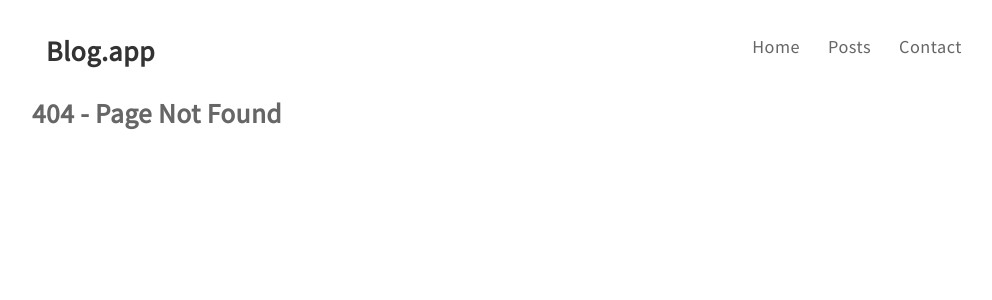
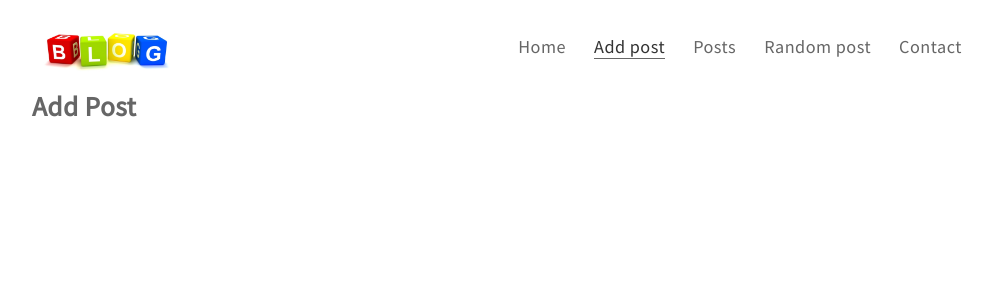
Before and after one commit to RafalPijet/blog-with-users, a React (Create React App) app in the folder client/: page /posts/new in a window 1280 px wide. Before the commit this address had no page. Shown: the top 300 px of the page, without its empty margins (136-1128 px from the left). Built offline with nearby package versions, Linux system fonts and the light colour scheme.

Commit message:
Add next components templates with routing

```diff
--- a/client/src/App.js
+++ b/client/src/App.js
@@ -8,6 +8,9 @@ import PageNotFound from './components/pages/PageNotFound/PageNotFound';
 import Login from './components/pages/Login/Login';
 import Registration from './components/pages/Registration/Registration';
 import Welcome from './components/pages/Welcome/Welcome';
+import AddPost from './components/pages/AddPost/AddPost';
+import RandomPost from './components/pages/RandomPost/RandomPost';
+import SinglePost from './components/pages/SinglePost/SinglePost';
 
 class App extends React.Component {
     state = {
@@ -33,7 +36,10 @@ class App extends React.Component {
                 <MainLayout>
                     <Switch>
                         <Route path="/" exact component={Home}/>
+                        <Route path="/posts/new" exact component={AddPost}/>
                         <Route path="/posts" exact component={Posts}/>
+                        <Route path="/posts/random" exact component={RandomPost}/>
+                        <Route path="/posts/:id" exact component={SinglePost}/>
                         <Route path="/contact" exact component={Contact}/>
                         <Route component={PageNotFound}/>
                     </Switch>
--- a/client/src/components/common/Logo/Logo.js
+++ b/client/src/components/common/Logo/Logo.js
@@ -2,8 +2,8 @@ import React from 'react'
 
 import './Logo.scss';
 
-const Logo = ({ links, location }) => (
-  <h1 className="logo">Blog.app</h1>
+const Logo = ({ image, name }) => (
+  <img className="logo" src={image} alt={name}/>
 );
 
 export default Logo;
--- a/client/src/components/common/Logo/Logo.scss
+++ b/client/src/components/common/Logo/Logo.scss
@@ -1,8 +1,6 @@
 @import '../../../styles/settings.scss';
 
 .logo {
-  font-weight: bold;
-  font-size: $base-size * 2;
-  color: $color-text;
-  margin: $base-size;
+  width: 150px;
+  margin: 0;
 }
--- a/client/src/components/features/NavBar/NavBar.js
+++ b/client/src/components/features/NavBar/NavBar.js
@@ -2,12 +2,15 @@ import React from 'react';
 import Logo from '../../common/Logo/Logo';
 import MainMenu from '../../layouts/MainMenu/MainMenu';
 import './NavBar.scss';
+import logo from '../../../image/blog.jpg';
 
 class NavBar extends React.Component {
     state = {
         mainLinks: [
             {path: "/", title: "Home"},
+            {path: "/posts/new", title: "Add post"},
             {path: "/posts", title: "Posts"},
+            {path: "/posts/random", title: "Random post"},
             {path: "/contact", title: "Contact"}
         ],
         loginLinks: [
@@ -21,7 +24,7 @@ class NavBar extends React.Component {
         const {mainLinks, loginLinks, isLogin} = this.state;
         return (
             <div className="navbar">
-                <Logo/>
+                <Logo image={logo} name="logo"/>
                 <MainMenu links={isLogin ? loginLinks : mainLinks}/>
             </div>
         )
--- /dev/null
+++ b/client/src/components/pages/AddPost/AddPost.js
@@ -0,0 +1,9 @@
+import React from 'react';
+
+const AddPost = () => (
+    <div>
+        <h2>Add Post</h2>
+    </div>
+);
+
+export default AddPost;
--- /dev/null
+++ b/client/src/components/pages/RandomPost/RandomPost.js
@@ -0,0 +1,9 @@
+import React from 'react';
+
+const RandomPost = () => (
+    <div>
+        <h2>Random Post</h2>
+    </div>
+);
+
+export default RandomPost;
--- /dev/null
+++ b/client/src/components/pages/SinglePost/SinglePost.js
@@ -0,0 +1,9 @@
+import React from 'react';
+
+const SinglePost = () => (
+    <div>
+        <h2>Single Post</h2>
+    </div>
+);
+
+export default SinglePost;
--- a/package.json
+++ b/package.json
@@ -11,6 +11,9 @@
   "scripts": {
     "start": "run-p -l start:*",
     "start:server": "cd server && yarn start",
-    "start:client": "cd client && yarn start"
+    "start:client": "cd client && yarn start",
+    "install:server": "cd server && npm install",
+    "install:client": "cd client && npm install",
+    "postinstall": "run-p install:*"
   }
 }
```
Also changed, not shown: client/src/image/blog.jpg (added).
